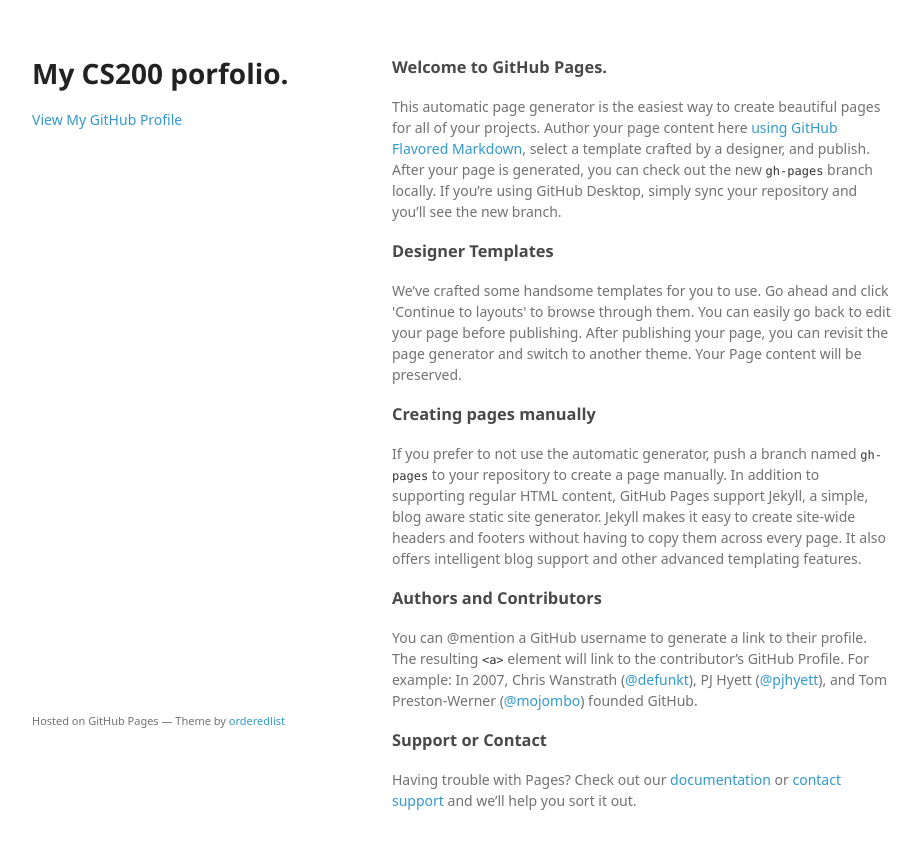
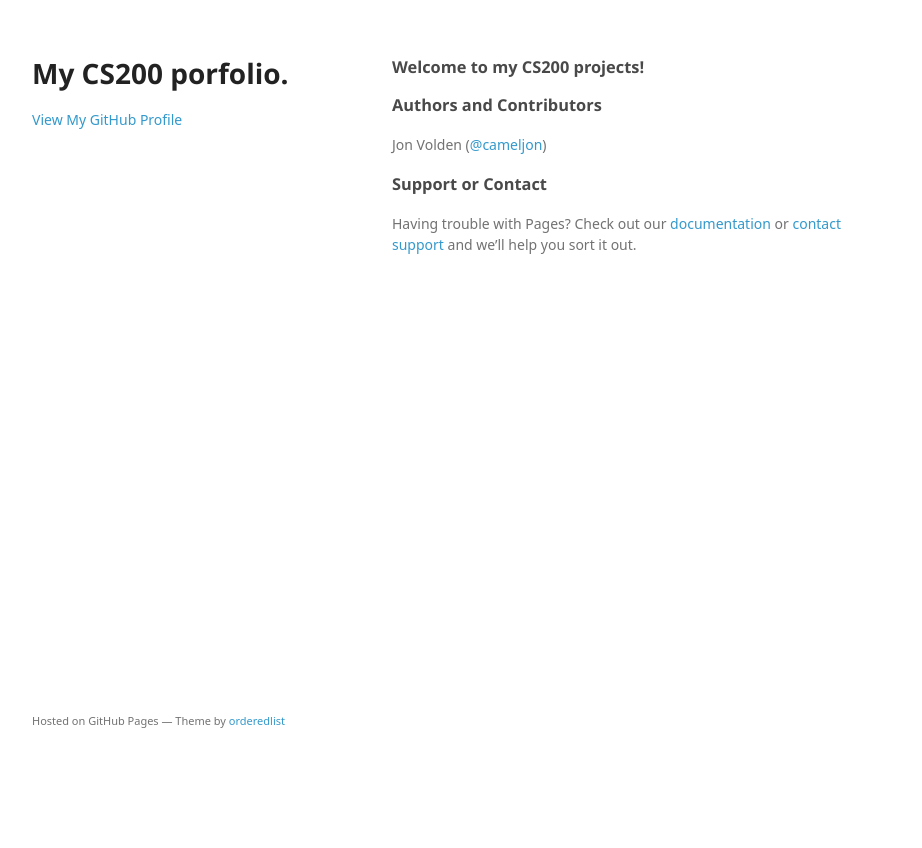
Before and after one commit to cameljon/cameljon.github.io, a plain HTML site: page index.html in a window 1280 px wide. Shown: the whole page, without its empty margins (178-1100 px from the left). After the commit the page ends 800 px from the top, so only its background shows below. Drawn offline with Linux system fonts and the light colour scheme; a web font is replaced by a local one.

Commit message:
Replace master branch with page content via GitHub

```diff
--- a/index.html
+++ b/index.html
@@ -24,24 +24,12 @@
       </header>
       <section>
         <h3>
-<a id="welcome-to-github-pages" class="anchor" href="#welcome-to-github-pages" aria-hidden="true"><span aria-hidden="true" class="octicon octicon-link"></span></a>Welcome to GitHub Pages.</h3>
-
-<p>This automatic page generator is the easiest way to create beautiful pages for all of your projects. Author your page content here <a href="https://guides.github.com/features/mastering-markdown/">using GitHub Flavored Markdown</a>, select a template crafted by a designer, and publish. After your page is generated, you can check out the new <code>gh-pages</code> branch locally. If you’re using GitHub Desktop, simply sync your repository and you’ll see the new branch.</p>
-
-<h3>
-<a id="designer-templates" class="anchor" href="#designer-templates" aria-hidden="true"><span aria-hidden="true" class="octicon octicon-link"></span></a>Designer Templates</h3>
-
-<p>We’ve crafted some handsome templates for you to use. Go ahead and click 'Continue to layouts' to browse through them. You can easily go back to edit your page before publishing. After publishing your page, you can revisit the page generator and switch to another theme. Your Page content will be preserved.</p>
-
-<h3>
-<a id="creating-pages-manually" class="anchor" href="#creating-pages-manually" aria-hidden="true"><span aria-hidden="true" class="octicon octicon-link"></span></a>Creating pages manually</h3>
-
-<p>If you prefer to not use the automatic generator, push a branch named <code>gh-pages</code> to your repository to create a page manually. In addition to supporting regular HTML content, GitHub Pages support Jekyll, a simple, blog aware static site generator. Jekyll makes it easy to create site-wide headers and footers without having to copy them across every page. It also offers intelligent blog support and other advanced templating features.</p>
+<a id="welcome-to-my-cs200-projects" class="anchor" href="#welcome-to-my-cs200-projects" aria-hidden="true"><span aria-hidden="true" class="octicon octicon-link"></span></a>Welcome to my CS200 projects!</h3>
 
 <h3>
 <a id="authors-and-contributors" class="anchor" href="#authors-and-contributors" aria-hidden="true"><span aria-hidden="true" class="octicon octicon-link"></span></a>Authors and Contributors</h3>
 
-<p>You can @mention a GitHub username to generate a link to their profile. The resulting <code>&lt;a&gt;</code> element will link to the contributor’s GitHub Profile. For example: In 2007, Chris Wanstrath (<a href="https://github.com/defunkt" class="user-mention">@defunkt</a>), PJ Hyett (<a href="https://github.com/pjhyett" class="user-mention">@pjhyett</a>), and Tom Preston-Werner (<a href="https://github.com/mojombo" class="user-mention">@mojombo</a>) founded GitHub.</p>
+<p>Jon Volden (<a href="https://github.com/cameljon" class="user-mention">@cameljon</a>)</p>
 
 <h3>
 <a id="support-or-contact" class="anchor" href="#support-or-contact" aria-hidden="true"><span aria-hidden="true" class="octicon octicon-link"></span></a>Support or Contact</h3>
```
Also changed, not shown: params.json (+1 -1 lines).
